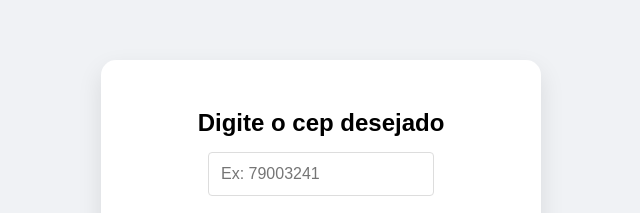
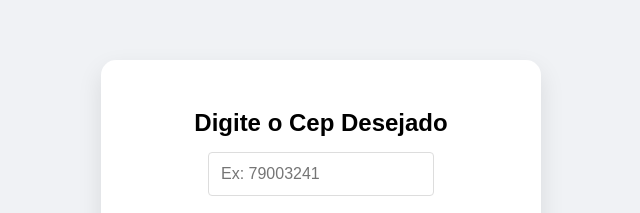
Before and after one commit to samiraolivieri/viacepexercicio, a plain HTML site: page index.html in a window 1280 px wide. Shown: the part 211-424 px from the top of the page, 319-959 px from the left. Drawn offline with Linux system fonts and the light colour scheme.

Commit message:
quarto commit

```diff
--- a/index.html
+++ b/index.html
@@ -8,7 +8,7 @@
 <body>
 
     <div class="main-container">
-        <h2>Digite o cep desejado</h2>
+        <h2>Digite o Cep Desejado</h2>
 
         <input type="text" id="cepInput" placeholder="Ex: 79003241" maxlength="8">
 
```
